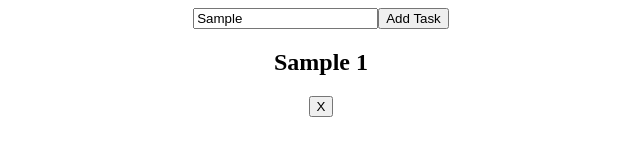
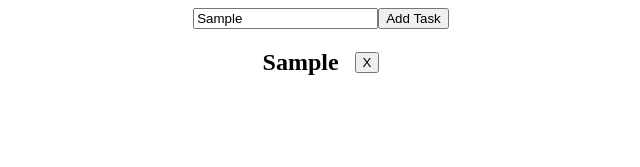
Before and after one commit to femiopebiyi/react-video-1, a React (Create React App) app: page / in a window 1280 px wide. Both pictures are taken after typing "Sample" into the empty fields and a click on the button "Add Task". Shown: the top 167 px of the page, without its empty margins (319-959 px from the left). Built offline with nearby package versions, Linux system fonts and the light colour scheme.

Commit message:
used components for the todo

```diff
--- a/src/App.css
+++ b/src/App.css
@@ -1,5 +1,6 @@
 .App {
   text-align: center;
+
 }
 
 .App-logo {
@@ -40,3 +41,10 @@
 .name{
   color: red;
 }
+
+.contain{
+  display: flex;
+  justify-content: center;
+  align-items: center;
+  gap: 1em;
+}
--- a/src/App.js
+++ b/src/App.js
@@ -1,6 +1,7 @@
 
 import './App.css';
 import { useState } from 'react';
+import { Task } from './Task';
 // import {Users } from "./User"
 // import { planets } from './planets';
 
@@ -153,11 +154,7 @@ import { useState } from 'react';
         </div>
         <div className='list'>
           {todoList.map((item)=>{
-            return <div>
-              <h2>{item.taskName} {item.id}</h2>
-              <button onClick={()=>deleteTask(item.id)}>X</button>
-            </div>
-
+            return <Task taskName = {item.taskName} id= {item.id} deleteTask={deleteTask}/>
           })}
         </div>
       </div>
--- /dev/null
+++ b/src/Task.js
@@ -0,0 +1,6 @@
+ export const Task = (props)=>{
+    return <div className='contain'>
+              <h2>{props.taskName}</h2>
+              <button onClick={()=>props.deleteTask(props.id)}>X</button>
+            </div>
+}
```
